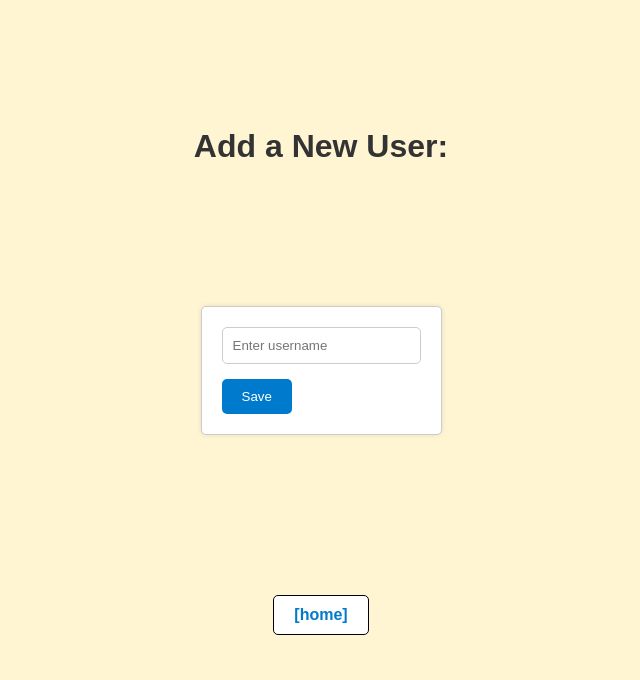
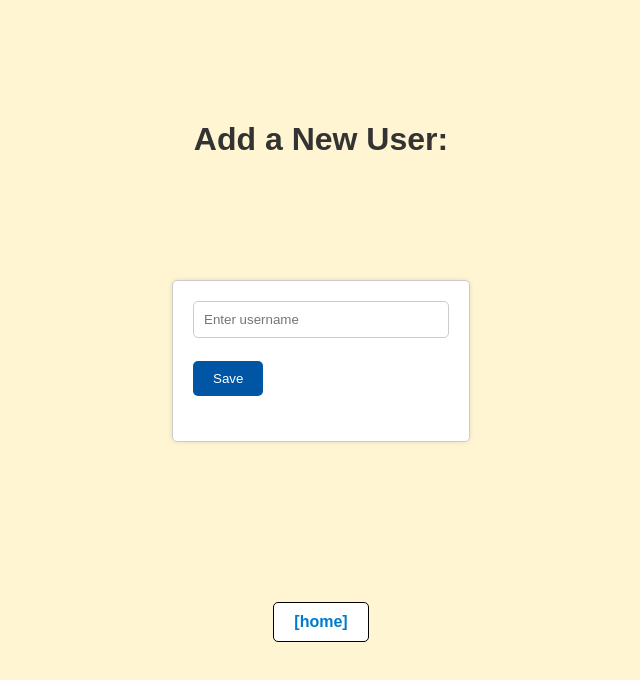
Before and after one commit to sprint1team2/fullstackSprint1, a website: page public/newtoken.html in a window 1280 px wide. Shown: the whole page, without its empty margins (319-959 px from the left). Drawn offline with Linux system fonts and the light colour scheme.

Commit message:
Finishing off css styles for main pages

```diff
--- a/public/newtoken.html
+++ b/public/newtoken.html
@@ -5,10 +5,10 @@
 <body>
     <h2 class="cool">wow what a cool animation</h2>
     <div class="tokentainer"> <!-- Get it? -->
-        <h4 id="myHeading">Add a New User:</h4><br />
+        <h4 id="myHeading">Add a New User:</h4>
         <form action="/new" method="post" class="form-container">
             <input type="text" name="username" placeholder="Enter username"/><br />
-            <button>Save</button>
+            <button class="savebtn">Save</button>
         </form>
         <a href="http://localhost:3000" class="homebutton">[home]</a>
     </div>
--- a/public/style.css
+++ b/public/style.css
@@ -31,7 +31,10 @@ body {
 
   /* Style the form container */
 .form-container {
-    max-width: 50vw;
+    max-height: 15vh;
+    height: 100%;
+    width: 100%;
+    max-width: 20vw;
     margin: 0 auto;
     padding: 20px;
     margin-top: 10vh;
@@ -52,7 +55,7 @@ body {
 h4 {
     font-size: 32px;
     color: #333;
-    transition: transform 0.3s ease, scale 0.3s ease;
+    transition: transform 0.3s ease, scale 0.3s ease, margin-left 0.3s ease;
 }
 
 h4:hover {
@@ -60,17 +63,22 @@ h4:hover {
     cursor: help;
 }
 
-/* h4:active {
-    animation: spin 1s ease-in-out, changeBGColor 1s ease;
-} */
-
 @keyframes spin {
     0% {
         transform: rotate(0deg);
         scale: 0.95;
     }
-    100% { transform: rotate(360deg);
-        scale: 0.95;}
+    33% {
+        margin-left: 10vw;
+    }
+    66% {
+        margin-left: -10vw;
+    }
+    100% {
+        transform: rotate(360deg);
+        scale: 0.95;
+        margin-left: 0vw;
+    }
 }
 
 @keyframes changeBGColor {
@@ -141,3 +149,13 @@ button:hover {
     margin-top: 40vh;
     position: absolute;
 }
+
+.savebtn {
+    transition: background-color 0.3s ease;
+    background-color: #0055a5;
+    margin-top: 1vh;
+}
+
+.savebtn:hover {
+    background-color: #004280;
+}
```
Also changed, not shown: json/tokens.json (+1 -1 lines).
